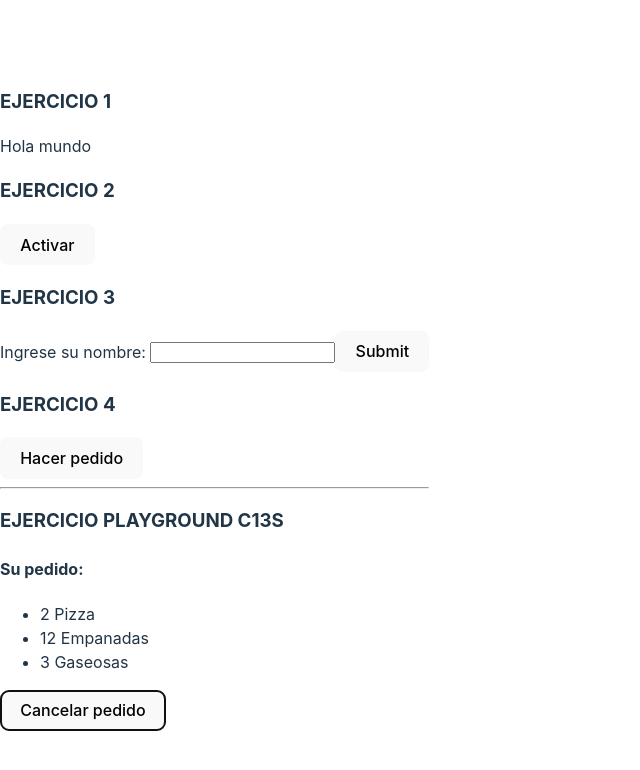
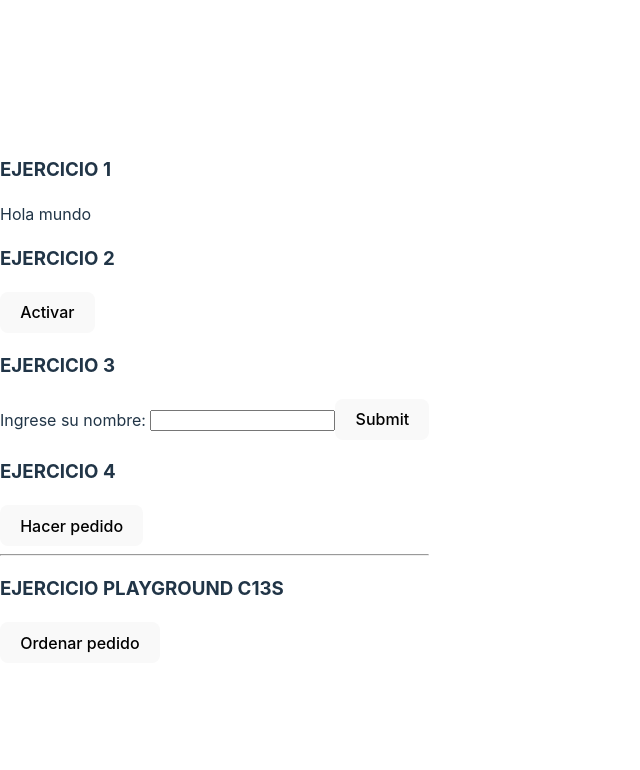
Before and after one commit to paulagoldenhorn/Proyectos-Frontend3, a React (Vite) app: page / in a window 1280 px wide. Both pictures are taken after a click on the button "Cancelar pedido". Shown: the top 770 px of the page, without its empty margins (0-640 px from the left). Built offline with nearby package versions, Linux system fonts and the light colour scheme.

Commit message:
Ejercicio playground terminado

```diff
--- a/src/C13-useEffect/ejercicio-playground/EjercicioPG.jsx
+++ b/src/C13-useEffect/ejercicio-playground/EjercicioPG.jsx
@@ -1,41 +1,28 @@
-import { useEffect, useState } from 'react'
+import { useState } from 'react'
+import Pedido from './Pedido'
 
 function EjercicioPG() {
+  const [montarPedido, setMontarPedido] = useState(true)
 
-    const [montarPedido, setMontarPedido] = useState(false)
-    const [trigger, setTrigger] = useState(false)
+  function handleOnCancel() {
+    console.log('Su pedido ha sido cancelado con éxito')
+    setMontarPedido(false)
+  }
+  function handleOnOrder() {
+    console.log('Su pedido ha sido ordenado con éxito')
+    setMontarPedido(true)
+  }
 
-    useEffect(() => {
-        const timer = setTimeout(() => {
-            setMontarPedido(true)
-            console.log('EJERCICIO PG');
-            console.log('Componente actualizado');
-        }, 2000);
-        return () => {
-            clearTimeout(timer)
-            console.log('Componente desmontado');
-        }
-    }, [trigger])
-
-    function handleOnClick(){
-        alert('Su pedido ha sido cancelado con éxito')
-        setMontarPedido(false)
-        setTrigger(true)
-    }
-
-    return (
+  return (
     <>
-      <h4>Su pedido: </h4>
       {montarPedido ? (
-        <ul>
-            <li>2 Pizza</li>
-            <li>12 Empanadas</li>
-            <li>3 Gaseosas</li>
-        </ul>
-      ) : undefined}
-
-    <button onClick={handleOnClick}>Cancelar pedido</button>
-
+        <>
+          <Pedido handleMount={setMontarPedido} />
+          <button onClick={handleOnCancel}>Cancelar pedido</button>
+        </>
+      ) : (
+        <button onClick={handleOnOrder}>Ordenar pedido</button>
+      )}
     </>
   )
 }
--- /dev/null
+++ b/src/C13-useEffect/ejercicio-playground/Pedido.jsx
@@ -0,0 +1,29 @@
+import { useEffect } from "react";
+
+function Pedido(props) {
+
+    useEffect(() => {
+        const timer = setTimeout(() => {
+            props.handleMount(true)
+            console.log('EJERCICIO PG');
+            console.log('Componente actualizado');
+        }, 2000);
+        return () => {
+            clearTimeout(timer)
+            console.log('Componente desmontado');
+        }
+    }, [])
+
+    return (
+        <>
+        <h4>Su pedido: </h4>
+        <ul>
+            <li>2 Pizzas</li>
+            <li>6 Empanadas</li>
+            <li>3 Gaseosas</li>
+        </ul>
+        </>
+    )
+
+}
+export default Pedido
```
